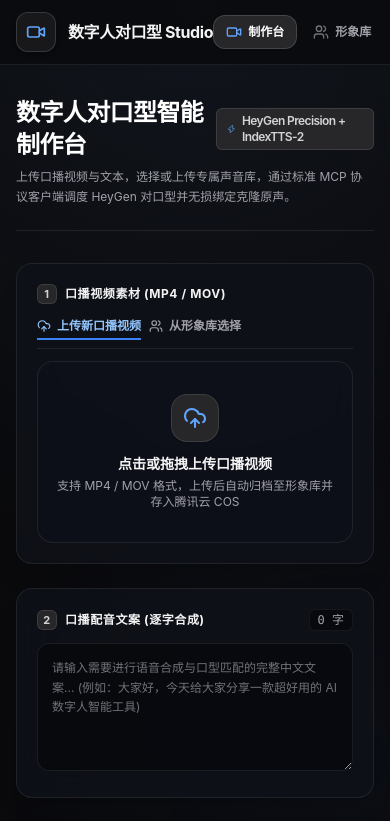
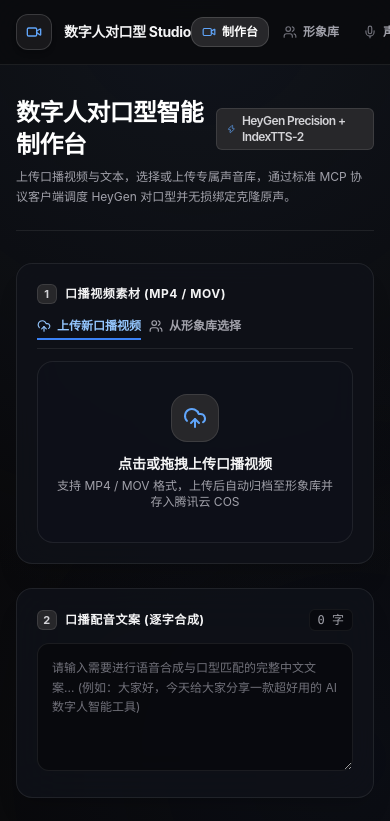
Before and after one commit to zxc9802/shuzirenzhinengti, a Next.js app: page / in a window 390 px wide. Shown: the top 821 px of the page. Built offline with nearby package versions, Linux system fonts and the light colour scheme; no server answers.

Commit message:
fix(ui): remove horizontal scrollbar and optimize navigation bar to fixed layout without wrapping or scroll tracks

```diff
--- a/src/app/globals.css
+++ b/src/app/globals.css
@@ -11,11 +11,12 @@
   --accent-primary: #2563eb;
 }
 
-body {
+html, body {
   color: var(--foreground);
   background: var(--background);
   font-family: -apple-system, BlinkMacSystemFont, "SF Pro Text", "Segoe UI", Roboto, "Helvetica Neue", Arial, sans-serif;
   min-height: 100vh;
+  overflow-x: hidden;
   background-image:
     radial-gradient(circle at 50% 0%, rgba(30, 41, 59, 0.35), transparent 70%),
     radial-gradient(circle at 90% 90%, rgba(15, 23, 42, 0.3), transparent 50%);
@@ -40,21 +41,30 @@ body {
   box-shadow: 0 8px 30px -4px rgba(0, 0, 0, 0.5), inset 0 1px 0 rgba(255, 255, 255, 0.08);
 }
 
+/* Hide scrollbar utility */
+.no-scrollbar::-webkit-scrollbar {
+  display: none;
+}
+.no-scrollbar {
+  -ms-overflow-style: none;
+  scrollbar-width: none;
+}
+
 /* Custom scrollbars */
 ::-webkit-scrollbar {
-  width: 5px;
-  height: 5px;
+  width: 4px;
+  height: 4px;
 }
 
 ::-webkit-scrollbar-track {
-  background: rgba(10, 11, 14, 0.6);
+  background: transparent;
 }
 
 ::-webkit-scrollbar-thumb {
-  background: rgba(255, 255, 255, 0.14);
+  background: rgba(255, 255, 255, 0.12);
   border-radius: 4px;
 }
 
 ::-webkit-scrollbar-thumb:hover {
-  background: rgba(255, 255, 255, 0.25);
+  background: rgba(255, 255, 255, 0.22);
 }
--- a/src/components/Navbar.tsx
+++ b/src/components/Navbar.tsx
@@ -21,15 +21,15 @@ export default function Navbar() {
     <header className="sticky top-0 z-50 w-full border-b border-white/[0.08] bg-[#0a0b0e]/85 backdrop-blur-xl transition-all">
       <div className="mx-auto flex h-16 max-w-7xl items-center justify-between px-4 sm:px-6 lg:px-8">
         <Link href="/" className="flex items-center gap-3 group shrink-0">
-          <div className="flex h-10 w-10 items-center justify-center rounded-xl bg-zinc-900 border border-white/[0.15] text-zinc-100 shadow-md group-hover:border-blue-500/50 group-hover:bg-zinc-800 transition-all">
-            <Video className="h-5 w-5 text-blue-400" />
+          <div className="flex h-9 w-9 sm:h-10 sm:w-10 items-center justify-center rounded-xl bg-zinc-900 border border-white/[0.15] text-zinc-100 shadow-md group-hover:border-blue-500/50 group-hover:bg-zinc-800 transition-all">
+            <Video className="h-4 w-4 sm:h-5 sm:w-5 text-blue-400" />
           </div>
           <div>
             <div className="flex items-center gap-2">
-              <span className="text-base font-bold tracking-tight text-zinc-100 group-hover:text-white transition-colors">
+              <span className="text-sm sm:text-base font-bold tracking-tight text-zinc-100 group-hover:text-white transition-colors">
                 数字人对口型 Studio
               </span>
-              <span className="inline-flex items-center gap-1 rounded-md bg-zinc-800/80 px-2 py-0.5 text-[11px] font-semibold text-zinc-300 border border-white/[0.08] hidden sm:inline-flex">
+              <span className="inline-flex items-center gap-1 rounded-md bg-zinc-800/80 px-2 py-0.5 text-[10px] sm:text-[11px] font-semibold text-zinc-300 border border-white/[0.08] hidden sm:inline-flex">
                 <Radio className="h-2.5 w-2.5 text-blue-400" />
                 MCP 协议
               </span>
@@ -40,7 +40,8 @@ export default function Navbar() {
           </div>
         </Link>
 
-        <nav className="flex items-center gap-1 sm:gap-1.5 overflow-x-auto py-1">
+        {/* Navigation Items (Clean Fixed Layout without Scrollbar) */}
+        <nav className="flex items-center gap-1 sm:gap-1.5 shrink-0 overflow-hidden">
           {navItems.map((item) => {
             const Icon = item.icon;
             const active = pathname === item.href;
@@ -49,13 +50,13 @@ export default function Navbar() {
                 key={item.href}
                 href={item.href}
                 className={cn(
-                  "relative flex items-center gap-1.5 rounded-xl px-3 py-2 text-xs font-semibold transition-all whitespace-nowrap",
+                  "relative flex items-center gap-1.5 rounded-xl px-2.5 sm:px-3 py-1.5 sm:py-2 text-xs font-semibold transition-all whitespace-nowrap",
                   active
                     ? "bg-zinc-800 text-white shadow-sm border border-white/[0.14]"
                     : "text-zinc-400 hover:bg-white/[0.04] hover:text-zinc-200"
                 )}
               >
-                <Icon className={cn("h-4 w-4", active ? "text-blue-400" : "text-zinc-500")} />
+                <Icon className={cn("h-3.5 w-3.5 sm:h-4 sm:w-4", active ? "text-blue-400" : "text-zinc-500")} />
                 <span>{item.name}</span>
                 {active && (
                   <span className="absolute -bottom-[17px] left-1/2 -translate-x-1/2 w-6 h-[2px] bg-blue-500" />
```
